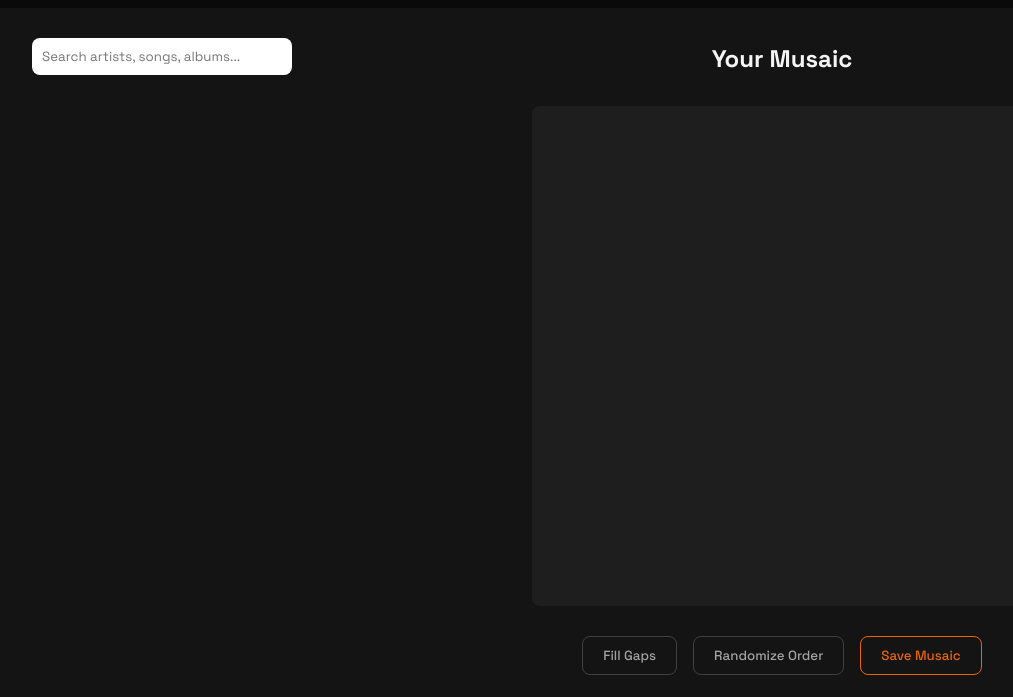
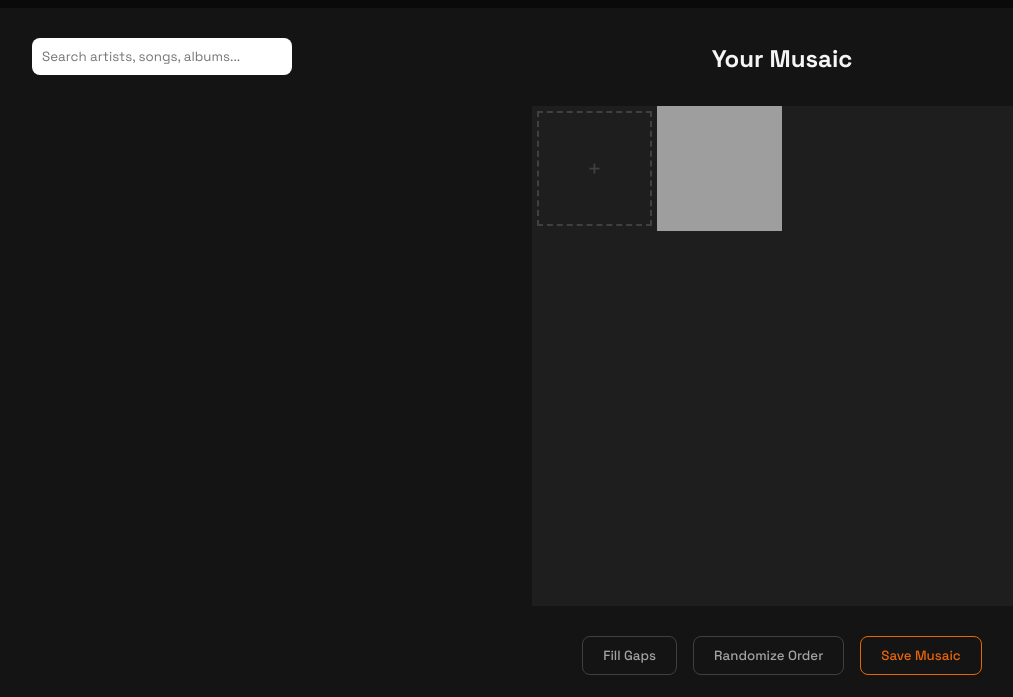
Before and after one commit to GabaySimon/musaic, a website built with Vite: page index.html in a window 1280 px wide. Shown: the part 103-800 px from the top of the page, without its empty margins (8-1021 px from the left). Built offline with nearby package versions, Linux system fonts and the light colour scheme; grey boxes are pictures that could not be loaded.

Commit message:
added mosaic grid slot styles & layout

```diff
--- a/index.html
+++ b/index.html
@@ -31,7 +31,22 @@
       <div id="builder-main">
         <h2 id="mosaic-title" contenteditable="true">Your Musaic</h2>
         <div id="grid-size-picker"></div>
-        <div id="mosaic-grid"></div>
+
+        <!-- TEMPLATE SLOTS - remove before production -->
+        <div id="mosaic-grid">
+          <!-- empty slot -->
+          <button class="mosaic-slot empty">
+            <span class="slot-icon">+</span>
+          </button>
+
+          <!-- filled slot -->
+          <div class="mosaic-slot filled">
+            <img
+              src="https://cdn-images.dzcdn.net/images/cover/ec3c8ed67427064c70f67e5815b74cef/250x250-000000-80-0-0.jpg"
+              alt="Album cover">
+          </div>
+        </div>
+
         <div id="mosaic-actions">
           <button class="action-btn" id="fill-gaps">Fill Gaps</button>
           <button class="action-btn" id="randomize-covers">Randomize Order</button>
--- a/src/styles/layout.css
+++ b/src/styles/layout.css
@@ -113,13 +113,45 @@ main {
 
 /* --- mosaic grid --- */
 #mosaic-grid {
+    display: grid;
+    grid-template-columns: repeat(4, 1fr);
+
     margin: var(--spacing-vertical) 0;
 
     width: 500px;
-    height: 500px;
+    aspect-ratio: 1;
 
     background-color: var(--bg-elevated);
-    border-radius: var(--radius);
+}
+
+
+/* --- mosaic grid slots --- */
+.mosaic-slot {
+    aspect-ratio: 1;
+    overflow: hidden;
+}
+
+.mosaic-slot.empty {
+    color: var(--border-color);
+    font-size: 1.5rem;
+
+    display: grid;
+    place-items: center;
+
+    border: 2px dashed var(--border-color);
+    margin: 5px;
+}
+
+.mosaic-slot.empty:hover {
+  transform: scale(1.02);
+  transition: transform var(--transition);
+}
+
+.mosaic-slot img {
+  width: 100%;
+  height: 100%;
+  object-fit: cover;
+  display: block;
 }
 
 
--- a/src/styles/variables.css
+++ b/src/styles/variables.css
@@ -25,6 +25,7 @@
     --spacing-vertical: 30px;
     --spacing-horizontal: 40px;
     --thumbnail-size: 150px;
+    --mosaic-slot-spacing: 4px;
 
     /* transition */
     --transition: 0.2s ease;
```
